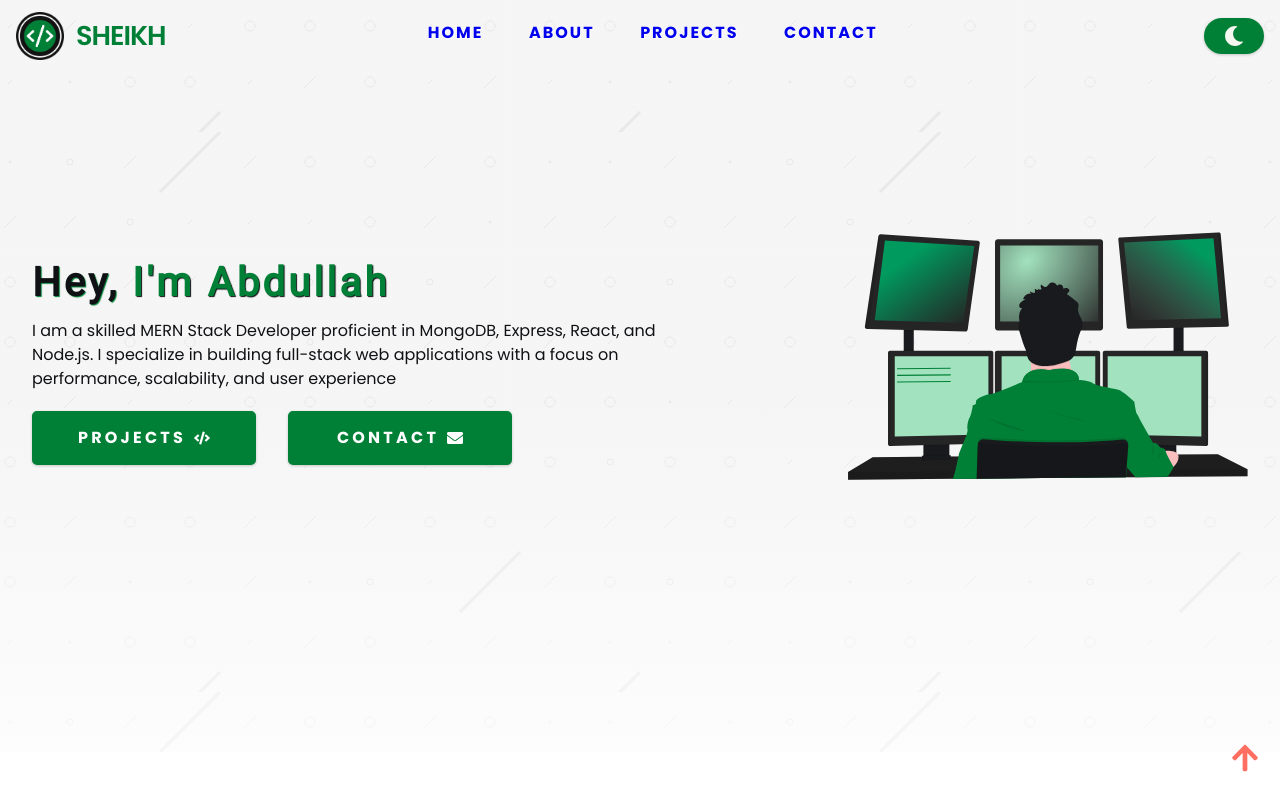
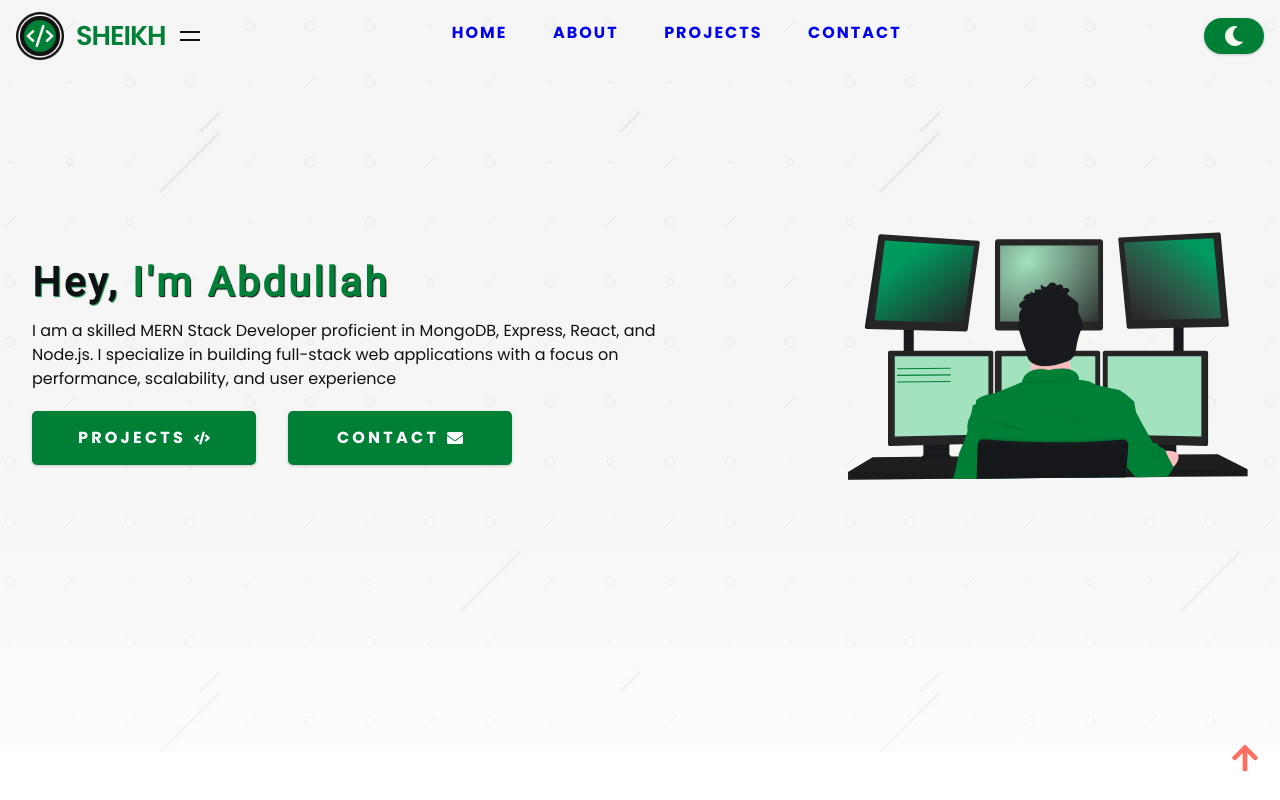
Before and after one commit to sheikhabdullahahmed/Portfolioo, a React (Vite) app: page / in a window 1280 px wide. Shown: the top 800 px of the page. Built offline with nearby package versions, Linux system fonts and the light colour scheme.

Commit message:
humburger changes

```diff
--- a/package.json
+++ b/package.json
@@ -11,6 +11,7 @@
   },
   "dependencies": {
     "@tailwindcss/vite": "^4.0.14",
+    "hamburger-react": "^2.5.2",
     "react": "^19.0.0",
     "react-dom": "^19.0.0",
     "react-icons": "^5.5.0",
--- a/src/Components/Navbar/Navbarl.tsx
+++ b/src/Components/Navbar/Navbarl.tsx
@@ -1,22 +1,30 @@
-import React from "react";
+import React, { useState } from "react";
 import NavLinks from "../Navbar/NavbarLinks";
 import ToggleTheme from "../ToggleTheme/Toggle";
 import Logo from "../Logo/Logo";
-import { FaBars } from "react-icons/fa";
 import { useAppContext } from "../../Context";
+import { Pivot as Hamburger } from "hamburger-react";
 
 export const Navbar: React.FC = () => {
   const { scrolled, openSidebar } = useAppContext();
+  const [isOpen, setOpen] = useState(false);
 
   return (
-    <nav className={`${scrolled ? 'nav-fixed' : ''}`}>
+    <nav className={`${scrolled ? "nav-fixed" : ""}`}>
       <div className="nav-center">
         <div className="nav-header">
           <Logo />
           {/* Mobile Sidebar Toggle Button */}
-          <button className="nav-btn" onClick={openSidebar} aria-label="menu">
+          <Hamburger
+            size={20}
+            direction="right"
+            duration={0.8}
+            toggled={isOpen}
+            toggle={setOpen}
+          />
+          {/* <button className="nav-btn" onClick={openSidebar} aria-label="menu">
             <FaBars />
-          </button>
+          </button> */}
         </div>
         {/* Desktop Links */}
         <ul className="nav-links">
--- a/src/Components/SideBar/Sidebar.tsx
+++ b/src/Components/SideBar/Sidebar.tsx
@@ -6,6 +6,7 @@ import Logo from "../Logo/Logo";
 
 export const Sidebar: React.FC = () => {
   const { isSidebarOpen, closeSidebar } = useAppContext();
+  // const [isOpen, setOpen] = useState(false)
 
   return (
     <aside className={`${isSidebarOpen ? "sidebar show-sidebar" : "sidebar"}`}>
@@ -13,9 +14,9 @@ export const Sidebar: React.FC = () => {
         <div className="sidebar-header-col">
           <Logo />
         </div>
-        <button className="close-btn" onClick={closeSidebar}>
+        {/* <button className="close-btn" onClick={closeSidebar}>
           <FaTimes />
-        </button>
+        </button> */}
       </div>
       <hr />
 
--- a/src/Context.tsx
+++ b/src/Context.tsx
@@ -32,8 +32,8 @@ interface AppProviderProps {
 
 export const AppProvider: React.FC<AppProviderProps> = ({ children }) => {
   const [isSidebarOpen, setIsSidebarOpen] = useState<boolean>(false);
-  const [theme, setTheme] = useState<string>("light");
-  const [scrolled, setScrolled] = useState<boolean>(false); // ✅ Added scrolled state
+  const [theme, setTheme] = useState<string>("dark");
+  const [scrolled, setScrolled] = useState<boolean>(false);
 
   // Function to toggle theme
   const switchTheme = (): void => {
--- a/src/index.css
+++ b/src/index.css
@@ -598,10 +598,13 @@ SIDEBAR
 
 #sidebar-links a {
   text-decoration: none;
-  color: #ecf0f1; /* Light color for links */
+  color: var(--clr-primary);
+  letter-spacing: -1px;
+  transition: var(--transition);
+  font-weight: bold;
   display: block;
   padding: 0.75rem 1rem;
-  font-size: 1.25rem;
+  font-size: 1.34rem;
   letter-spacing: 1px;
   transition: all 0.3s ease; /* Smooth transition for hover */
 }
```
Also changed, not shown: 1 other file (tests, documents, lock files or other folders).
